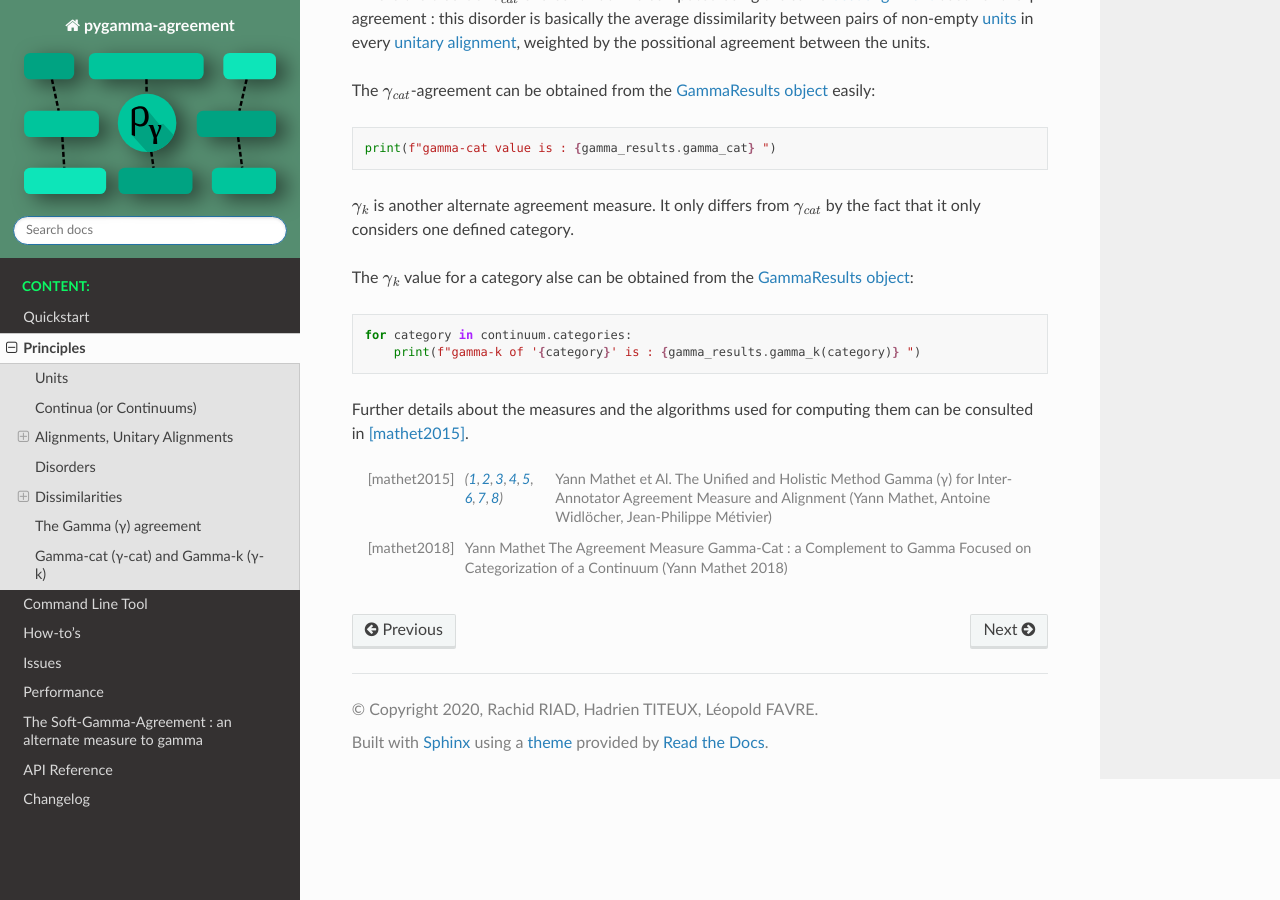
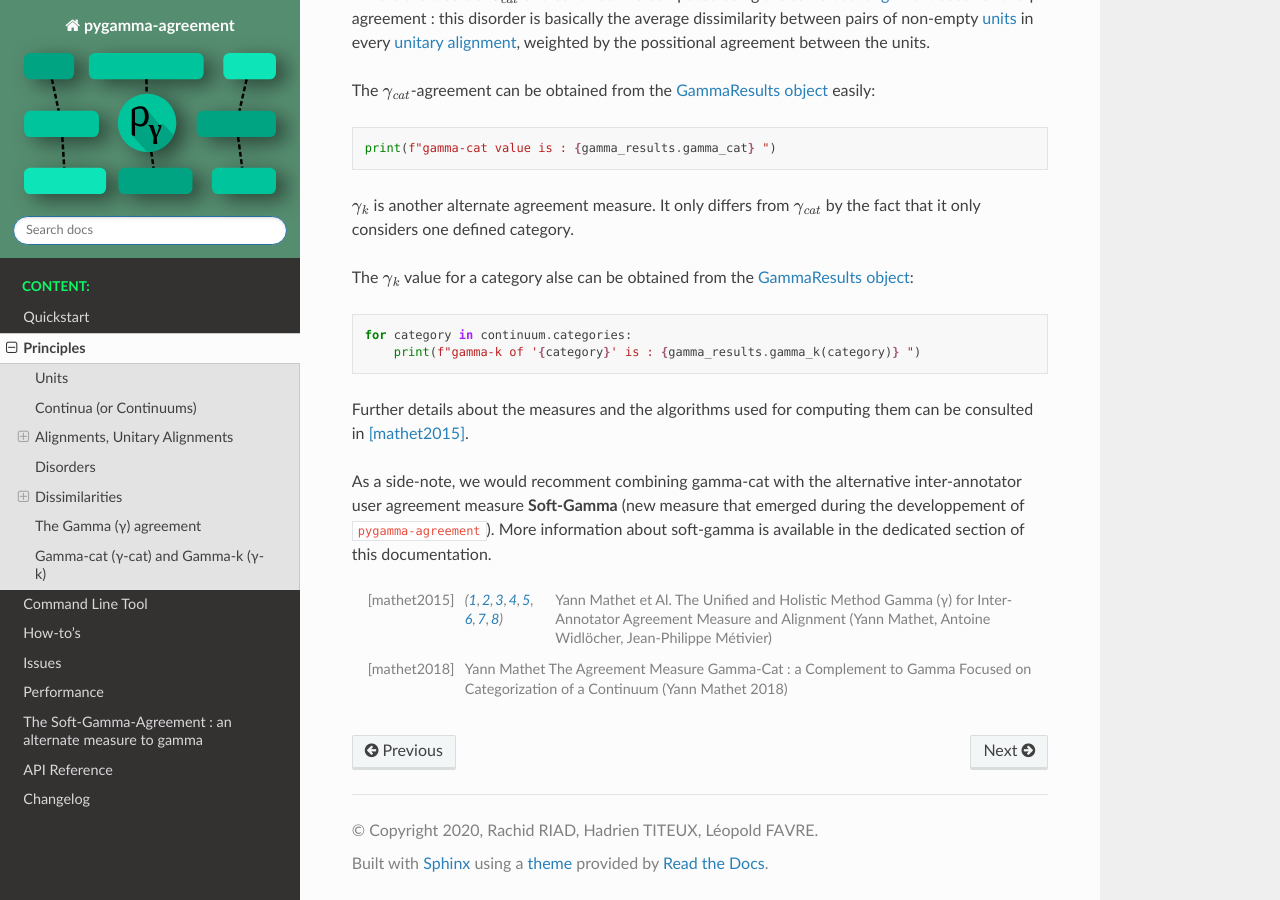
Before and after one commit to bootphon/pygamma-agreement, a Sphinx documentation site: the page built from docs/source/principles.rst, in a window 1280 px wide and 900 px high, scrolled down 7923 px. Built offline with Sphinx 7.4.7 and the Read the Docs theme 2.0.0, drawn with Linux system fonts in a browser that asks for light colours.

Commit message:
Recommendation of soft-gamma-cat

```diff
--- a/docs/source/principles.rst
+++ b/docs/source/principles.rst
@@ -423,6 +423,10 @@ The :math:`γ_{k}` value for a category alse can be obtained from the :ref:`Gamm
 
 Further details about the measures and the algorithms used for computing them can be consulted in [mathet2015]_.
 
+As a side-note, we would recomment combining gamma-cat with the alternative inter-annotator user agreement measure
+**Soft-Gamma** (new measure that emerged during the developpement of ``pygamma-agreement``). More information about
+soft-gamma is available in the dedicated section of this documentation.
+
 
 
 
```
